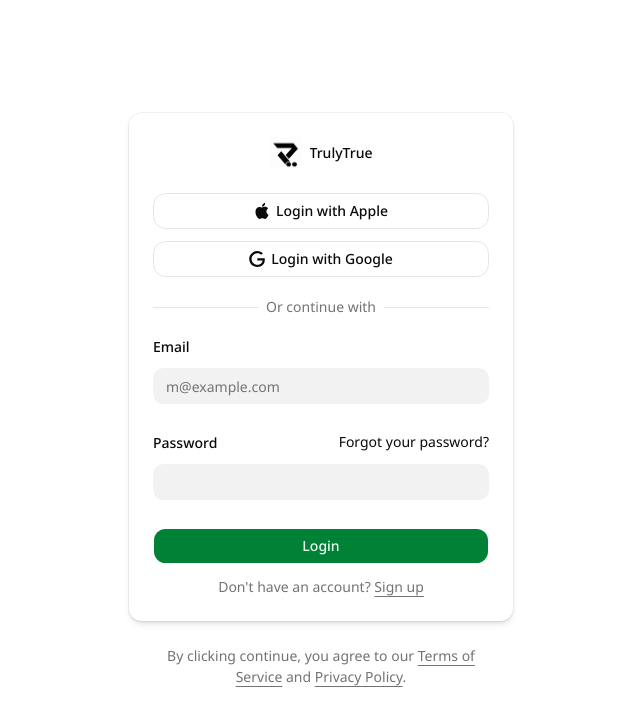
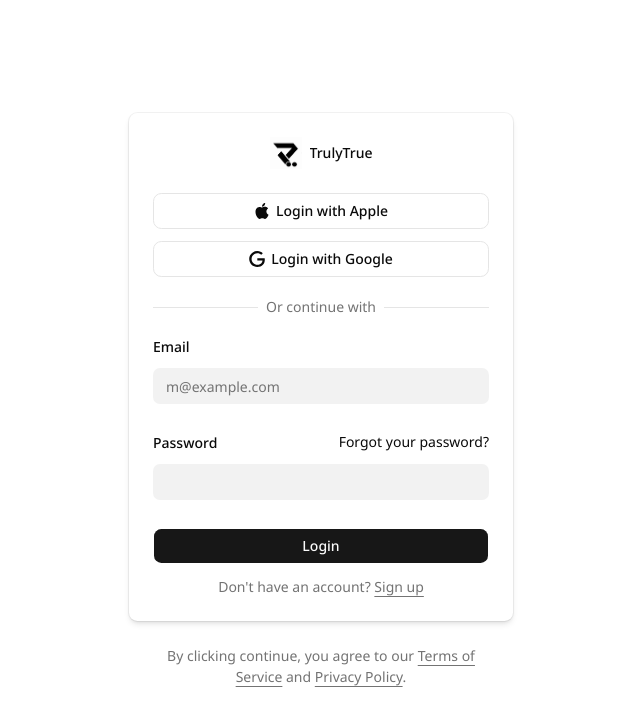
Before and after one commit to trulytrue62/trulytrue-web, a Next.js app: page /login in a window 1280 px wide. Shown: the top 726 px of the page, without its empty margins (319-959 px from the left). Built offline with nearby package versions, Linux system fonts and the light colour scheme.

Commit message:
Change up theme according to provided logo

```diff
--- a/app/(protected)/layout.tsx
+++ b/app/(protected)/layout.tsx
@@ -33,7 +33,7 @@
                         </Button>
                     </div>
                 </header>
-                <div className="h-full w-full p-4 bg-muted/50">
+                <div className="h-full w-full p-4 bg-muted/20">
                     <RouteGuard>{children}</RouteGuard>
                 </div>
             </SidebarInset>
--- a/app/globals.css
+++ b/app/globals.css
@@ -48,16 +48,14 @@
 }
 
 :root {
-    --background: oklch(1 0 0);
-    --foreground: oklch(0.145 0 0);
     --card: oklch(1 0 0);
     --card-foreground: oklch(0.145 0 0);
     --popover: oklch(1 0 0);
     --popover-foreground: oklch(0.145 0 0);
-    --primary: oklch(0.527 0.154 150.069);
-    --primary-foreground: oklch(0.982 0.018 155.826);
-    --secondary: oklch(0.967 0.001 286.375);
-    --secondary-foreground: oklch(0.21 0.006 285.885);
+    --primary: oklch(0.205 0 0);
+    --primary-foreground: oklch(0.985 0 0);
+    --secondary: oklch(0.97 0 0);
+    --secondary-foreground: oklch(0.205 0 0);
     --muted: oklch(0.97 0 0);
     --muted-foreground: oklch(0.556 0 0);
     --accent: oklch(0.97 0 0);
@@ -66,20 +64,22 @@
     --border: oklch(0.922 0 0);
     --input: oklch(0.922 0 0);
     --ring: oklch(0.708 0 0);
-    --chart-1: oklch(0.905 0.182 98.111);
-    --chart-2: oklch(0.795 0.184 86.047);
-    --chart-3: oklch(0.681 0.162 75.834);
-    --chart-4: oklch(0.554 0.135 66.442);
-    --chart-5: oklch(0.476 0.114 61.907);
-    --radius: 0.3rem;
+    --chart-1: oklch(0.87 0 0);
+    --chart-2: oklch(0.556 0 0);
+    --chart-3: oklch(0.439 0 0);
+    --chart-4: oklch(0.371 0 0);
+    --chart-5: oklch(0.269 0 0);
+    --radius: 0.2rem;
     --sidebar: oklch(100% 0.00011 271.152);
     --sidebar-foreground: oklch(0.145 0 0);
-    --sidebar-primary: oklch(0.627 0.194 149.214);
-    --sidebar-primary-foreground: oklch(0.982 0.018 155.826);
+    --sidebar-primary: oklch(0.205 0 0);
+    --sidebar-primary-foreground: oklch(0.985 0 0);
     --sidebar-accent: oklch(0.97 0 0);
     --sidebar-accent-foreground: oklch(0.205 0 0);
     --sidebar-border: oklch(0.922 0 0);
     --sidebar-ring: oklch(0.708 0 0);
+    --background: oklch(1 0 0);
+    --foreground: oklch(0.145 0 0);
 }
 
 .dark {
@@ -89,9 +89,9 @@
     --card-foreground: oklch(0.985 0 0);
     --popover: oklch(0.205 0 0);
     --popover-foreground: oklch(0.985 0 0);
-    --primary: oklch(0.448 0.119 151.328);
-    --primary-foreground: oklch(0.982 0.018 155.826);
-    --secondary: oklch(0.274 0.006 286.033);
+    --primary: oklch(0.922 0 0);
+    --primary-foreground: oklch(0.205 0 0);
+    --secondary: oklch(0.269 0 0);
     --secondary-foreground: oklch(0.985 0 0);
     --muted: oklch(0.269 0 0);
     --muted-foreground: oklch(0.708 0 0);
@@ -101,15 +101,15 @@
     --border: oklch(1 0 0 / 10%);
     --input: oklch(1 0 0 / 15%);
     --ring: oklch(0.556 0 0);
-    --chart-1: oklch(0.905 0.182 98.111);
-    --chart-2: oklch(0.795 0.184 86.047);
-    --chart-3: oklch(0.681 0.162 75.834);
-    --chart-4: oklch(0.554 0.135 66.442);
-    --chart-5: oklch(0.476 0.114 61.907);
+    --chart-1: oklch(0.87 0 0);
+    --chart-2: oklch(0.556 0 0);
+    --chart-3: oklch(0.439 0 0);
+    --chart-4: oklch(0.371 0 0);
+    --chart-5: oklch(0.269 0 0);
     --sidebar: oklch(0.205 0 0);
     --sidebar-foreground: oklch(0.985 0 0);
-    --sidebar-primary: oklch(0.723 0.219 149.579);
-    --sidebar-primary-foreground: oklch(0.982 0.018 155.826);
+    --sidebar-primary: oklch(0.488 0.243 264.376);
+    --sidebar-primary-foreground: oklch(0.985 0 0);
     --sidebar-accent: oklch(0.269 0 0);
     --sidebar-accent-foreground: oklch(0.985 0 0);
     --sidebar-border: oklch(1 0 0 / 10%);
```
